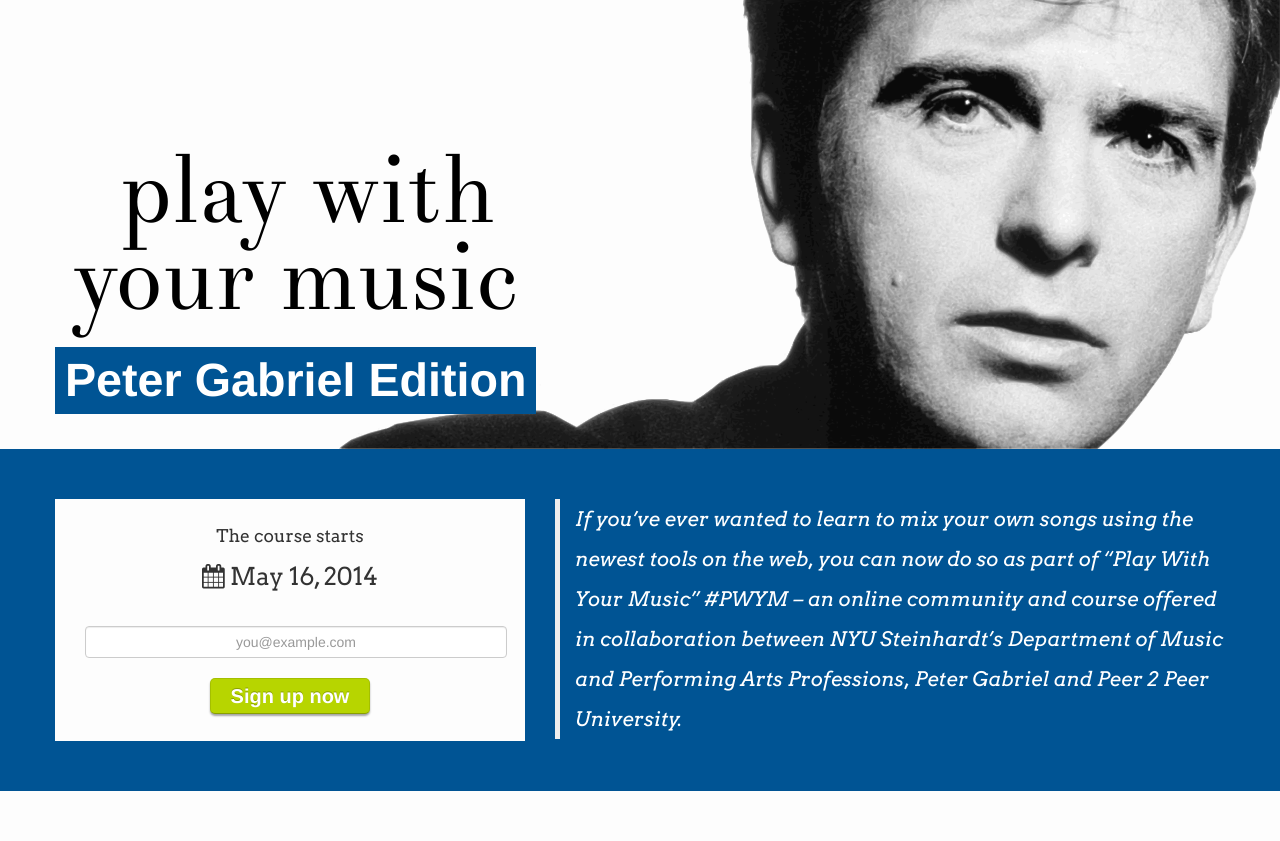
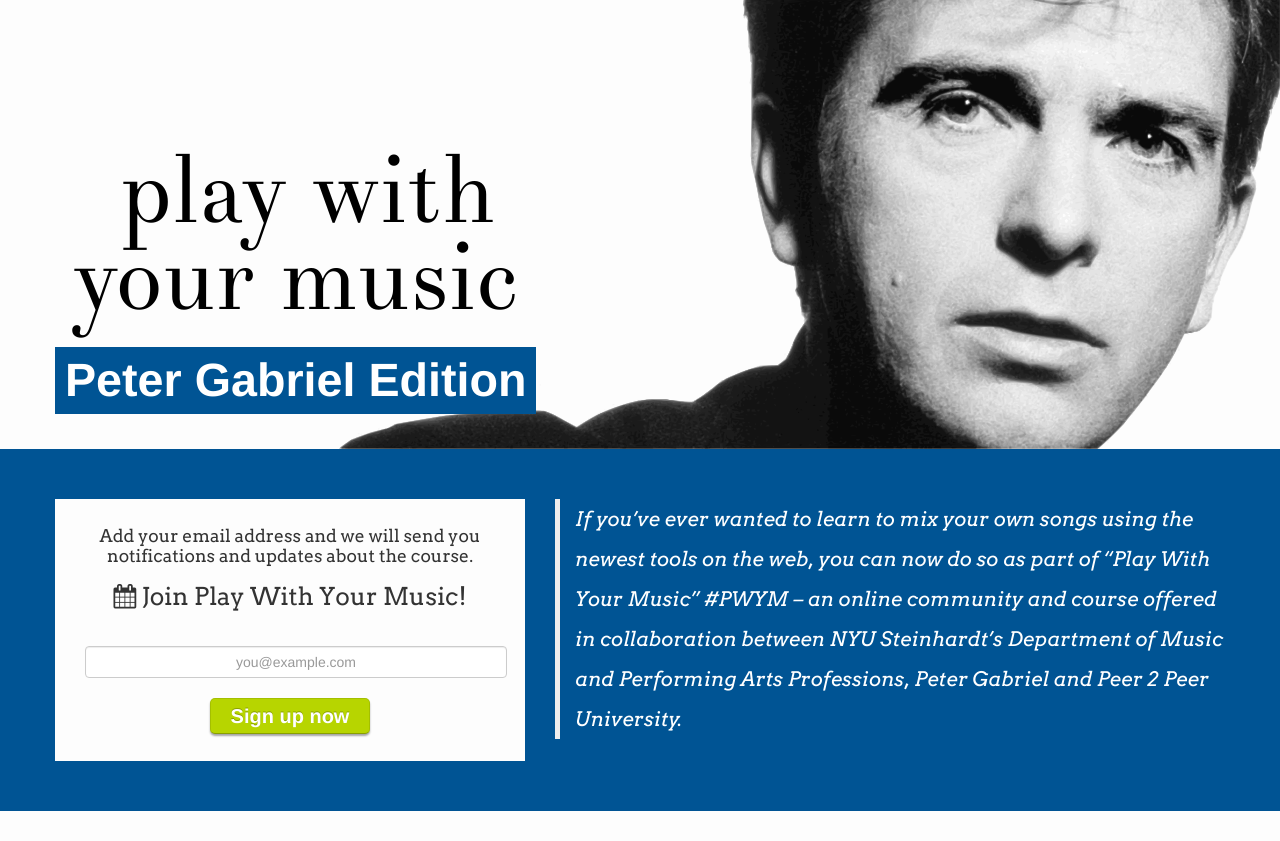
Before and after one commit to p2pu/mechanical-mooc, a Django app: page / in a window 1280 px wide. Shown: the part 61-902 px from the top of the page. Run offline with Django 3.2, Linux system fonts and the light colour scheme; parts of the project's set-up code (start-up, migrations or seed data) failed here and were passed over; some libraries are stand-ins or nearby versions.

Commit message:
Update index.html
Updated front page to mirror LCL in that course is ongoing and people can now sign up for updates.

```diff
--- a/templates/signup/index.html
+++ b/templates/signup/index.html
@@ -18,9 +18,9 @@
 					<div class="span5 first">
 						<form id="emailForm" class="text-center" accept-charset="UTF-8">
 							<div class="">
-								<h4>The course starts</h4>
+								<h4>Add your email address and we will send you notifications and updates about the course.</h4>
 
-								<h3><i class="fa fa-calendar"></i> May 16, 2014</h3>
+								<h3><i class="fa fa-calendar"></i> Join Play With Your Music!</h3>
 							</div>
 							<div class="control-group">
 								<input id="email" name="email" type="text"
@@ -77,7 +77,7 @@
 						<p>
 							"Play With Your Music 2.0" is a nifty collaboration between
 						<ul>
-							<li><a href="http://www.nyu.edu/">New York University</a>,</li>
+							<li><a href="http://steinhardt.nyu.edu/music/">New York University</a>,</li>
 							<li><a href="http://petergabriel.com">Peter Gabriel</a>,</li>
 							<li><a href="https://p2pu.org/en/">Peer 2 Peer University</a> and the</li>
 							<li><a href="http://media.mit.edu/">MIT Media Lab</a>.</li>
```
